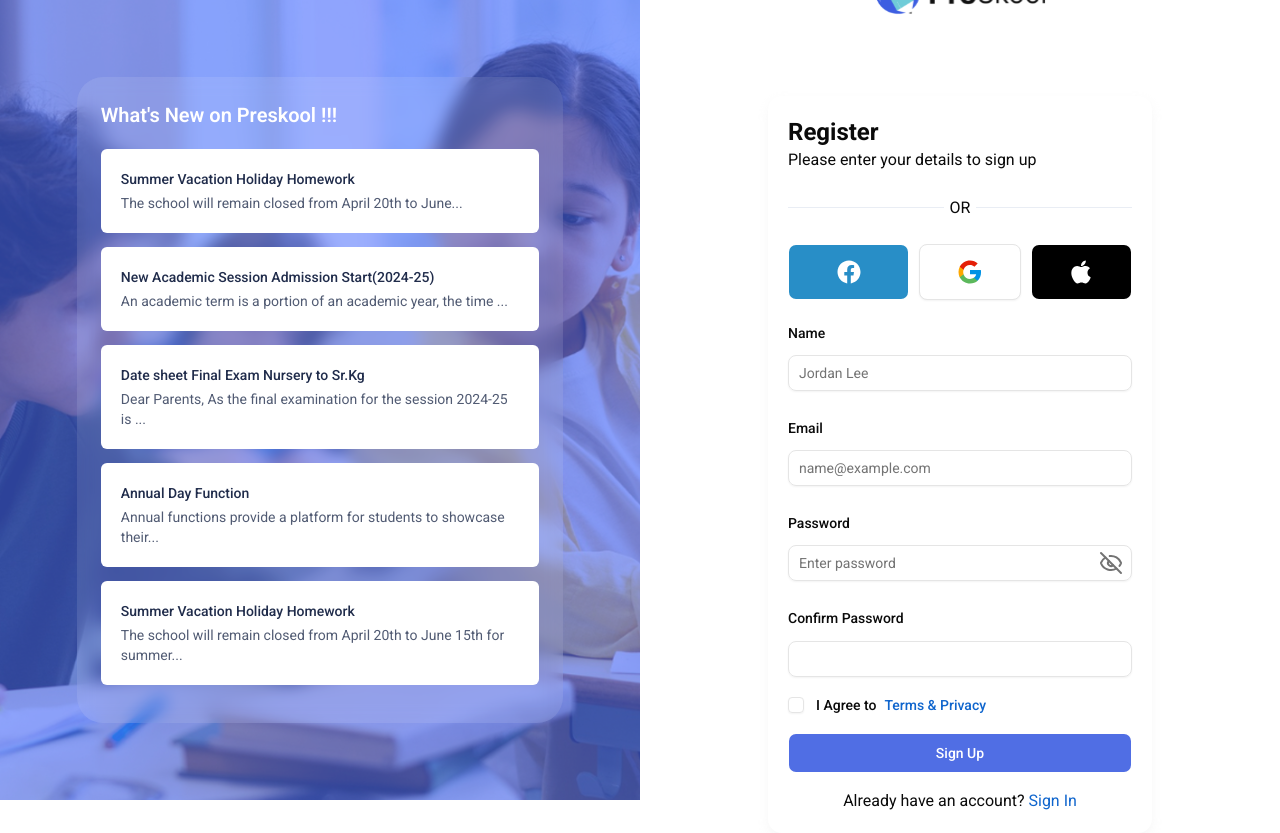
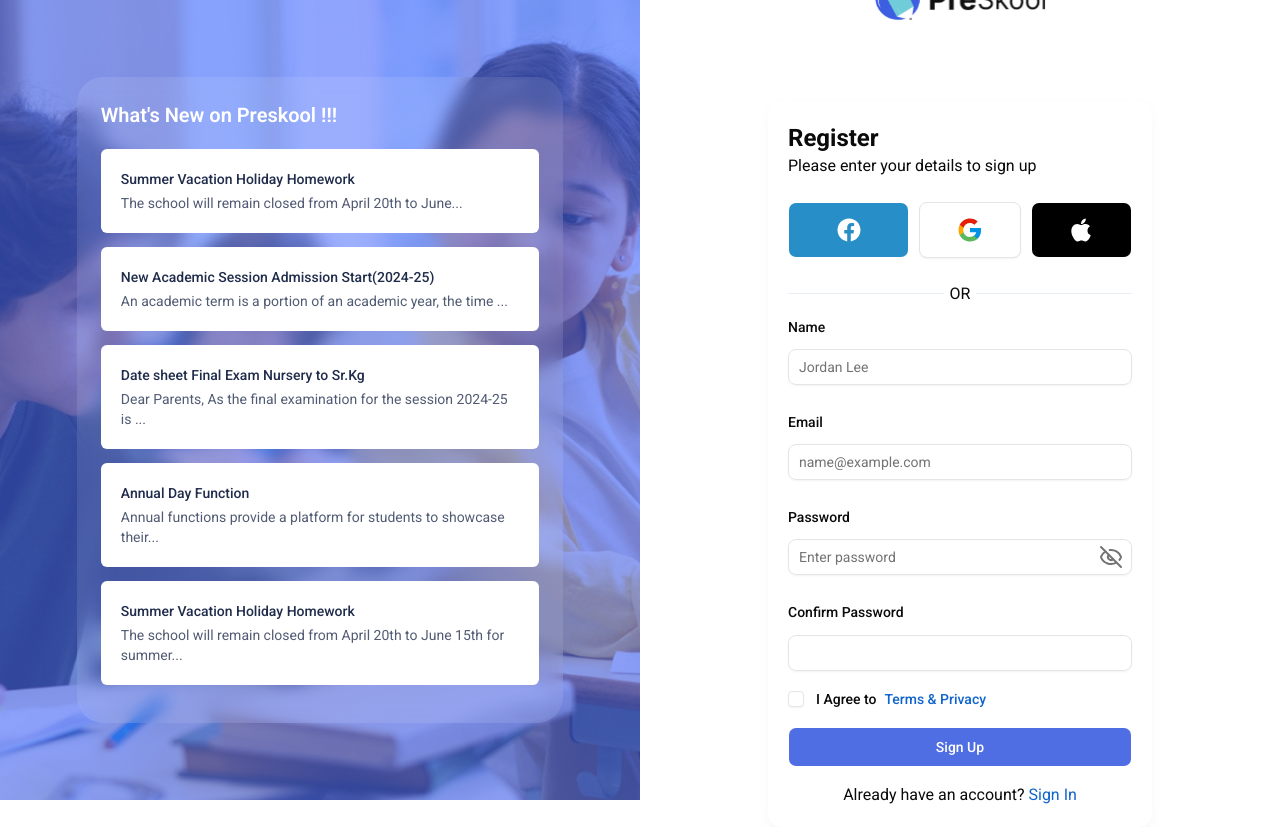
Before and after one commit to ankitsha093/student-managment-system, a React (Vite) app: page /signup in a window 1280 px wide. Built offline with nearby package versions, Linux system fonts and the light colour scheme.

Commit message:
Small Change in (UI)

```diff
--- a/src/pages/auth/SignUp.tsx
+++ b/src/pages/auth/SignUp.tsx
@@ -23,9 +23,7 @@
     <Auth>
       <h2 className="text-2xl font-bold">Register</h2>
       <p>Please enter your details to sign up</p>
-      <div className="flex justify-center gap-1.5 mt-6 items-center before:content-[''] before:h-[0.063rem] before:flex-1 before:bg-[#E9EDF4] after:content-[''] after:h-[0.063rem] after:flex-1 after:bg-[#E9EDF4]">
-        OR
-      </div>
+
       <div className=" flex justify-between my-6 gap-2.5">
         <Button className="bg-[#288EC7] hover:bg-[#288EC7]/80 py-0 h-14 flex-1">
           <svg
@@ -95,6 +93,9 @@
           </svg>
         </Button>
       </div>
+      <div className="flex justify-center gap-1.5 mt-6 mb-3 items-center before:content-[''] before:h-[0.063rem] before:flex-1 before:bg-[#E9EDF4] after:content-[''] after:h-[0.063rem] after:flex-1 after:bg-[#E9EDF4]">
+        OR
+      </div>
       <FieldGroup>
         <Field>
           <FieldLabel htmlFor="fieldgroup-name">Name</FieldLabel>
```
